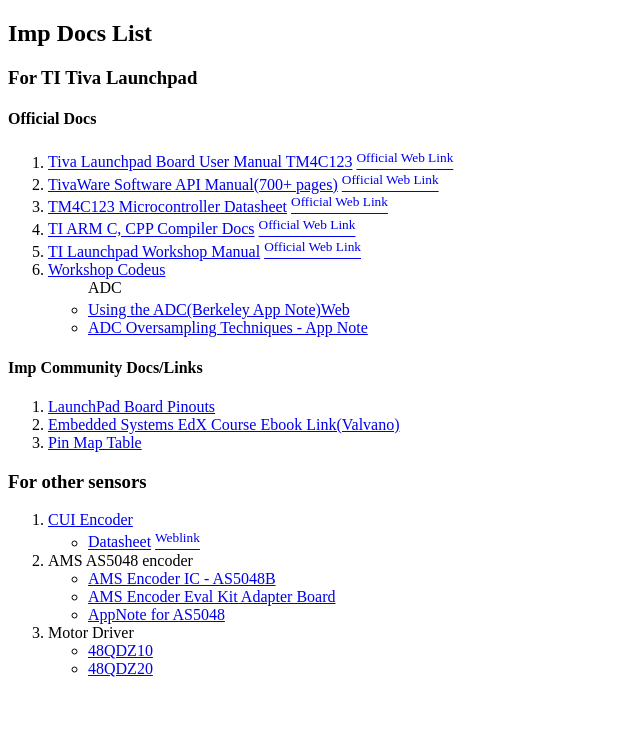
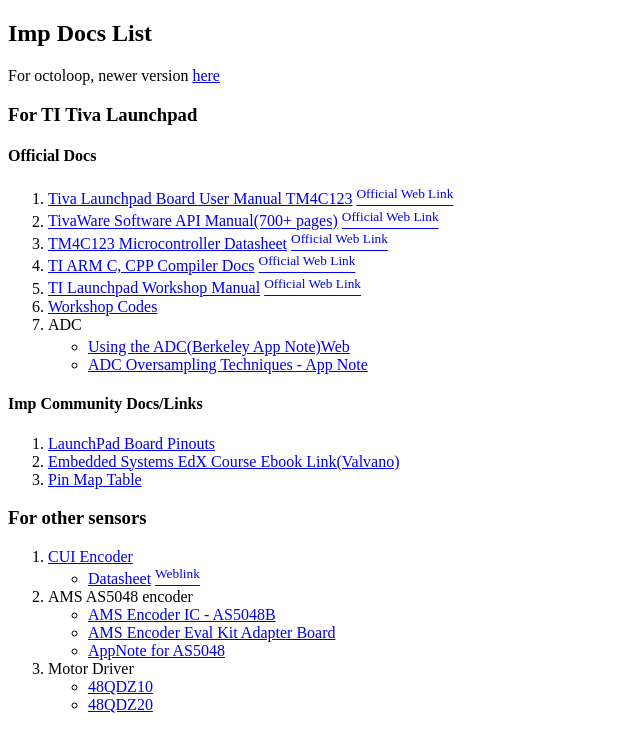
Before and after one commit to t27/tiva-docs, a plain HTML site: page index.html in a window 1280 px wide. Shown: the whole page, without its empty margins (0-640 px from the left). Drawn offline with Linux system fonts and the light colour scheme.

Commit message:
HTML Fixes

```diff
--- a/index.html
+++ b/index.html
@@ -6,6 +6,9 @@
   </head>
   <body>
     <h2>Imp Docs List</h2>
+    <p>
+      For octoloop, newer version <a href="https://gist.github.com/t27/d04ea2dda28a6b7b790bf520c732dfb6">here</a>
+    </p>
     <h3>For TI Tiva Launchpad</h3>
     <h4>Official Docs</h4>
     <ol>
@@ -34,11 +37,12 @@
         <a href="http://software-dl.ti.com/trainingTTO/trainingTTO_public_sw/GSW-TM4C123G-LaunchPad/TM4C123G_LaunchPad_Workshop_Workbook.pdf"><sup>Official Web Link</sup></a>
       </li>
       <li>
-        <a href="https://github.com/t27/tiva-docs/tree/gh-pages/ti/TM4C123G_LaunchPad_Workshop">Workshop Codeus</a>
+        <a href="https://github.com/t27/tiva-docs/tree/gh-pages/ti/TM4C123G_LaunchPad_Workshop">Workshop Codes</a>
       </li>
 
+      <li>
+        ADC
         <ul>
-        ADC
           <li>
             <a href="ti/Tiva ADC - an01247.pdf">Using the ADC(Berkeley App Note)<sup><a href="https://chess.eecs.berkeley.edu/eecs149/sp09/docs/an01247.pdf">Web</a></sup></a>
           </li>
@@ -46,6 +50,7 @@
             <a href="http://www.ti.com/lit/an/spma001a/spma001a.pdf">ADC Oversampling Techniques - App Note </a>
           </li>
         </ul>
+      </li>
 
 
 
```
Also changed, not shown: 1 other file. Lines whose indentation alone changed are shown as unchanged.
